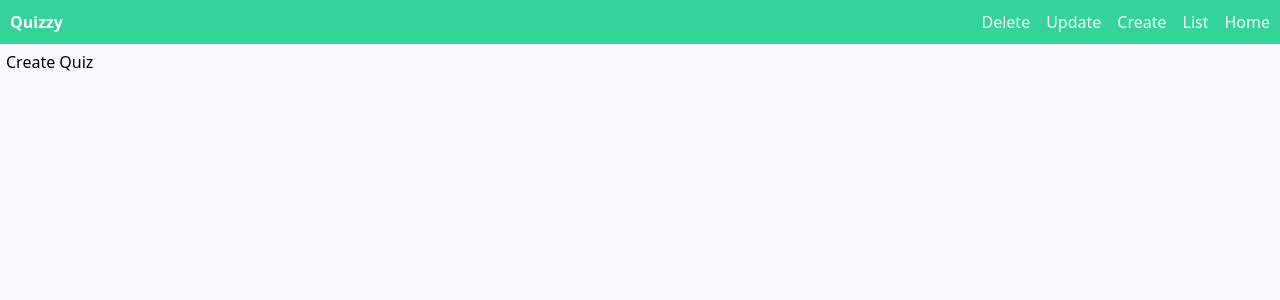
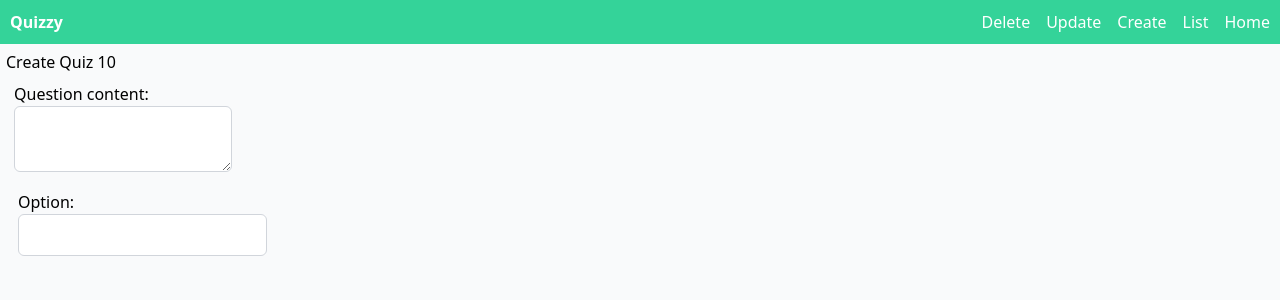
Before and after one commit to vishnuh655/quizzy-client, a Next.js app: page /admin/create-quiz in a window 1280 px wide. Shown: the top 300 px of the page. Built offline with nearby package versions, Linux system fonts and the light colour scheme.

Commit message:
Changes to Form Component

```diff
--- /dev/null
+++ b/components/misc/input.tsx
@@ -0,0 +1,35 @@
+type InputProps = {
+  inputType?: string;
+  id: string;
+  label?: string;
+  onChange?: any;
+};
+
+export const TextAreaInput = ({ id, label = "", onChange }: InputProps) => {
+  const style = "p-2 border border-gray-300 focus:border-blue-500 rounded-md ";
+
+  return (
+    <div className="m-2">
+      <label htmlFor={id}>{label}</label>
+      <br />
+      <textarea className={style} id={id} onChange={onChange} />
+    </div>
+  );
+};
+
+export const TextInput = ({
+  inputType,
+  id,
+  label = "",
+  onChange,
+}: InputProps) => {
+  const style = "p-2 border border-gray-300 focus:border-blue-500 rounded-md ";
+
+  return (
+    <div className="p-1 m-2">
+      <label htmlFor={id}>{label}</label>
+      <br />
+      <input className={style} id={id} type={inputType} onChange={onChange} />
+    </div>
+  );
+};
--- a/pages/admin/create-quiz/index.tsx
+++ b/pages/admin/create-quiz/index.tsx
@@ -1,6 +1,20 @@
 import type { NextPage } from "next";
 import Layout from "../../../components/layout";
+import { TextAreaInput, TextInput } from "../../../components/misc/input";
 
-const Create: NextPage = () => <Layout>Create Quiz</Layout>;
+const Create: NextPage = () => {
+  const a = 10;
+  return (
+    <Layout>
+      Create Quiz {a}
+      <TextAreaInput
+        inputType="textAreaWithLabel"
+        id="1"
+        label="Question content:"
+      />
+      <TextInput inputType="text" id="2" label="Option:" />
+    </Layout>
+  );
+};
 
 export default Create;
--- a/styles/tailwind.css
+++ b/styles/tailwind.css
@@ -6,4 +6,10 @@
   body {
     @apply bg-gray-50;
   }
+
+  *,
+  *:focus,
+  *:hover {
+    outline: none;
+  }
 }
```
Also changed, not shown: 1 other file (tests, documents, lock files or other folders).
